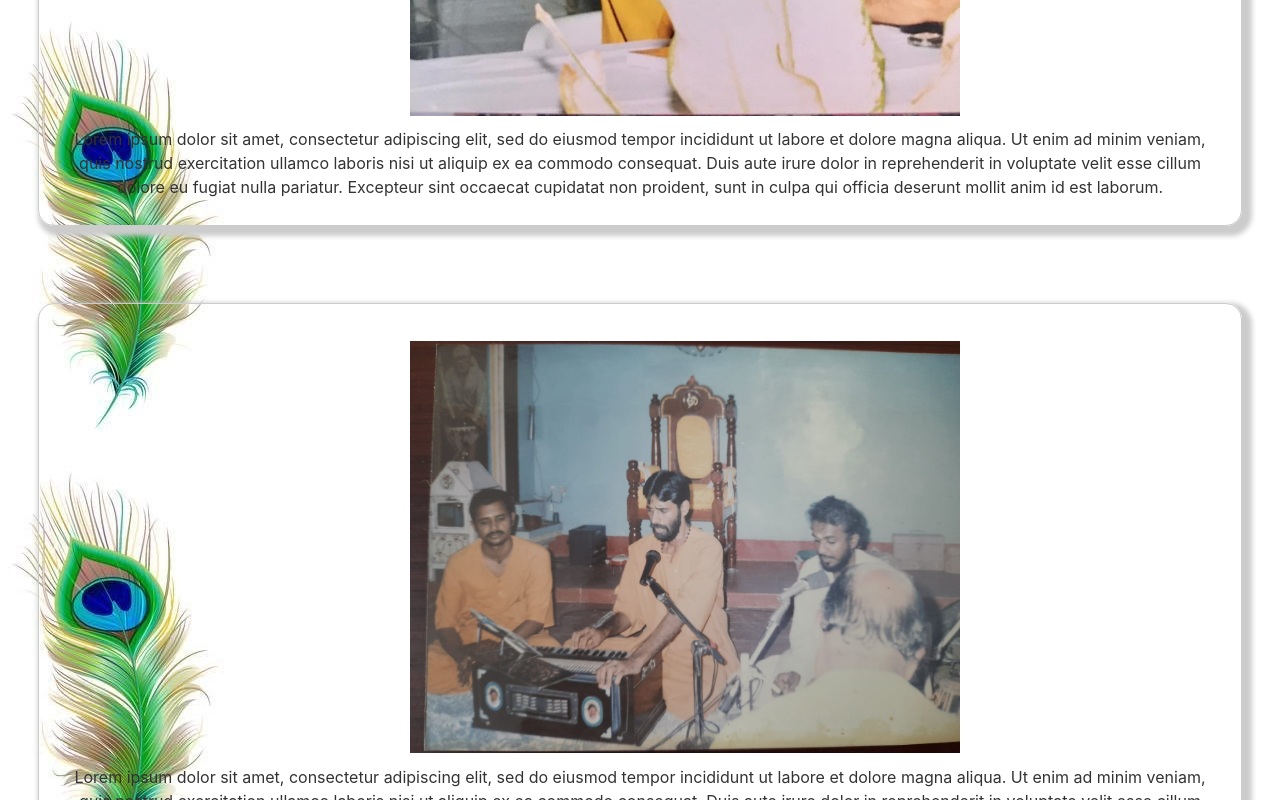
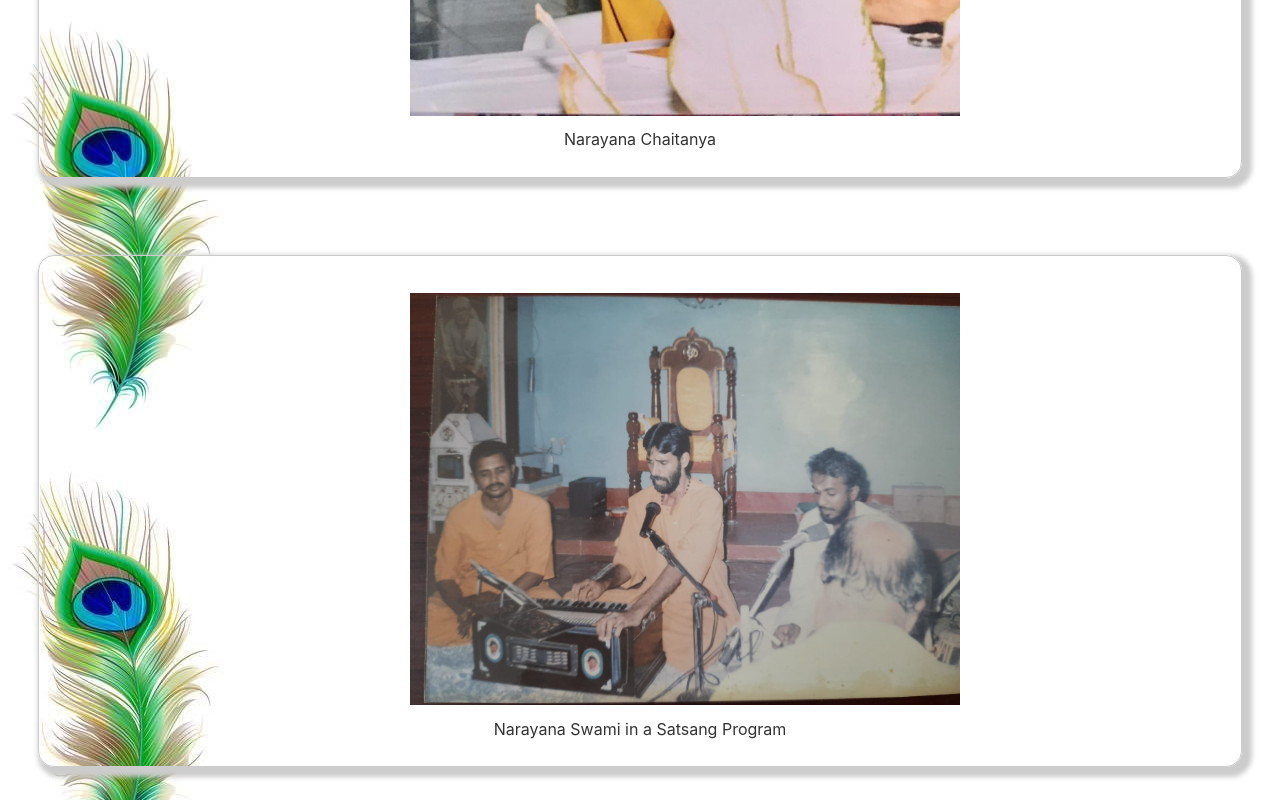
Before and after one commit to nandiniravi/nchikappa-, a React (Create React App) app: page /gallery in a window 1280 px wide. Shown: the part 1800-2600 px from the top of the page. Built offline with nearby package versions, Linux system fonts and the light colour scheme.

Commit message:
Fig caption updated

```diff
--- a/src/App.js
+++ b/src/App.js
@@ -41,6 +41,9 @@ const App = () => {
           <Route exact path='/religion'>
             <MainPageOptions page='religion'></MainPageOptions>
           </Route>
+          <Route exact path='/ebook'>
+            <MainPageOptions page='ebook'></MainPageOptions>
+          </Route>
           <Route exact path='/gallery'>
             <NavBarInSubPage page='aboutHim'></NavBarInSubPage>
             <Gallery></Gallery>
--- a/src/components/Card/Card.jsx
+++ b/src/components/Card/Card.jsx
@@ -2,7 +2,7 @@ import './Card.scss';
 import {Link} from 'react-router-dom';
 
 const Card = (props) => {
-    if(props.title === 'Introduction' || props.title === 'Impression' || props.title === 'e-Book (in English)' || props.title === 'e-Book (in Kannada, Tamil)'){
+    if(props.title === 'Introduction' || props.title === 'Impression' || props.title === 'e-book in English' || props.title === 'e-book in Kannada, Tamil' ){
         return(
             <a href={props.link} target="_blank" rel="noreferrer">
                 <div className='card'>
--- a/src/components/Gallery/Gallery.jsx
+++ b/src/components/Gallery/Gallery.jsx
@@ -16,31 +16,32 @@ import sitting14 from '../../assets/images/gallery/14_sitting.JPG';
 const data = [
     { id: 1,
     imgPath : childhood1,
-    text: 'Narayana in his teens.'},
+    text: 'Narayana in his Teens'},
     { id: 2,
         imgPath : youth2,
-    text: 'Lorem ipsum dolor sit amet, consectetur adipiscing elit, sed do eiusmod tempor incididunt ut labore et dolore magna aliqua. Ut enim ad minim veniam, quis nostrud exercitation ullamco laboris nisi ut aliquip ex ea commodo consequat. Duis aute irure dolor in reprehenderit in voluptate velit esse cillum dolore eu fugiat nulla pariatur. Excepteur sint occaecat cupidatat non proident, sunt in culpa qui officia deserunt mollit anim id est laborum.'},
+    text: 'Narayana Chaitanya'},
     { id: 3,
         imgPath : youth3,
-    text: 'Lorem ipsum dolor sit amet, consectetur adipiscing elit, sed do eiusmod tempor incididunt ut labore et dolore magna aliqua. Ut enim ad minim veniam, quis nostrud exercitation ullamco laboris nisi ut aliquip ex ea commodo consequat. Duis aute irure dolor in reprehenderit in voluptate velit esse cillum dolore eu fugiat nulla pariatur. Excepteur sint occaecat cupidatat non proident, sunt in culpa qui officia deserunt mollit anim id est laborum.'},
+    text: 'Narayana Swami in a Satsang Program'},
     { id: 4,imgPath : youth4,
-    text: 'Lorem ipsum dolor sit amet, consectetur adipiscing elit, sed do eiusmod tempor incididunt ut labore et dolore magna aliqua. Ut enim ad minim veniam, quis nostrud exercitation ullamco laboris nisi ut aliquip ex ea commodo consequat. Duis aute irure dolor in reprehenderit in voluptate velit esse cillum dolore eu fugiat nulla pariatur. Excepteur sint occaecat cupidatat non proident, sunt in culpa qui officia deserunt mollit anim id est laborum.'},
+    text: 'Narayana Swami in a Satsang Program'},
+    { id: 12,imgPath : bench12,
+        text: 'Narayana at Vivekananda Yoga Shiksha Shibir, Kanyakumari in 2013'},
     { id: 5,imgPath : marriage5,
-        text: 'Lorem ipsum dolor sit amet, consectetur adipiscing elit, sed do eiusmod tempor incididunt ut labore et dolore magna aliqua. Ut enim ad minim veniam, quis nostrud exercitation ullamco laboris nisi ut aliquip ex ea commodo consequat. Duis aute irure dolor in reprehenderit in voluptate velit esse cillum dolore eu fugiat nulla pariatur. Excepteur sint occaecat cupidatat non proident, sunt in culpa qui officia deserunt mollit anim id est laborum.'},
+    text: 'Narayana entering Grihastashrama'},
+    { id: 11,imgPath : shop11,
+        text: 'Narayana at Desert Safari in 2015'},
+    { id: 10,imgPath : park10,
+        text: 'Narayana in Dubai Creek Park in 2017'},
     { id: 8,imgPath : withnama8,
-    text: 'Lorem ipsum dolor sit amet, consectetur adipiscing elit, sed do eiusmod tempor incididunt ut labore et dolore magna aliqua. Ut enim ad minim veniam, quis nostrud exercitation ullamco laboris nisi ut aliquip ex ea commodo consequat. Duis aute irure dolor in reprehenderit in voluptate velit esse cillum dolore eu fugiat nulla pariatur. Excepteur sint occaecat cupidatat non proident, sunt in culpa qui officia deserunt mollit anim id est laborum.'},
+    text: 'Narayana at Tirukoilur Sri Raghottama Theerta Mutt in 2018'},
+    { id: 14,imgPath : sitting14,
+        text: 'On 1st January 2019 @ Dubai'},
+    { id: 13,imgPath : ganpati13,
+    text: 'Ganesh Visarjana in September 2020'},
     { id: 9,imgPath : mutt9,
-    text: 'Lorem ipsum dolor sit amet, consectetur adipiscing elit, sed do eiusmod tempor incididunt ut labore et dolore magna aliqua. Ut enim ad minim veniam, quis nostrud exercitation ullamco laboris nisi ut aliquip ex ea commodo consequat. Duis aute irure dolor in reprehenderit in voluptate velit esse cillum dolore eu fugiat nulla pariatur. Excepteur sint occaecat cupidatat non proident, sunt in culpa qui officia deserunt mollit anim id est laborum.'},
-    { id: 10,imgPath : park10,
-    text: 'Lorem ipsum dolor sit amet, consectetur adipiscing elit, sed do eiusmod tempor incididunt ut labore et dolore magna aliqua. Ut enim ad minim veniam, quis nostrud exercitation ullamco laboris nisi ut aliquip ex ea commodo consequat. Duis aute irure dolor in reprehenderit in voluptate velit esse cillum dolore eu fugiat nulla pariatur. Excepteur sint occaecat cupidatat non proident, sunt in culpa qui officia deserunt mollit anim id est laborum.'},
-    { id: 11,imgPath : shop11,
-    text: 'Lorem ipsum dolor sit amet, consectetur adipiscing elit, sed do eiusmod tempor incididunt ut labore et dolore magna aliqua. Ut enim ad minim veniam, quis nostrud exercitation ullamco laboris nisi ut aliquip ex ea commodo consequat. Duis aute irure dolor in reprehenderit in voluptate velit esse cillum dolore eu fugiat nulla pariatur. Excepteur sint occaecat cupidatat non proident, sunt in culpa qui officia deserunt mollit anim id est laborum.'},
-    { id: 12,imgPath : bench12,
-    text: 'Lorem ipsum dolor sit amet, consectetur adipiscing elit, sed do eiusmod tempor incididunt ut labore et dolore magna aliqua. Ut enim ad minim veniam, quis nostrud exercitation ullamco laboris nisi ut aliquip ex ea commodo consequat. Duis aute irure dolor in reprehenderit in voluptate velit esse cillum dolore eu fugiat nulla pariatur. Excepteur sint occaecat cupidatat non proident, sunt in culpa qui officia deserunt mollit anim id est laborum.'},
-    { id: 13,imgPath : ganpati13,
-    text: 'Lorem ipsum dolor sit amet, consectetur adipiscing elit, sed do eiusmod tempor incididunt ut labore et dolore magna aliqua. Ut enim ad minim veniam, quis nostrud exercitation ullamco laboris nisi ut aliquip ex ea commodo consequat. Duis aute irure dolor in reprehenderit in voluptate velit esse cillum dolore eu fugiat nulla pariatur. Excepteur sint occaecat cupidatat non proident, sunt in culpa qui officia deserunt mollit anim id est laborum.'},
-    { id: 14,imgPath : sitting14,
-        text: 'Lorem ipsum dolor sit amet, consectetur adipiscing elit, sed do eiusmod tempor incididunt ut labore et dolore magna aliqua. Ut enim ad minim veniam, quis nostrud exercitation ullamco laboris nisi ut aliquip ex ea commodo consequat. Duis aute irure dolor in reprehenderit in voluptate velit esse cillum dolore eu fugiat nulla pariatur. Excepteur sint occaecat cupidatat non proident, sunt in culpa qui officia deserunt mollit anim id est laborum.'},
+        text: 'Narayana in October, 2020'},
+
 ];
 
 const Gallery = () => {
--- a/src/components/Header/Header.jsx
+++ b/src/components/Header/Header.jsx
@@ -33,8 +33,8 @@ const Header = () => {
                 <NavLink exact activeClassName='selected' to='/'>Home</NavLink>
                 <NavLink exact activeClassName='selected' to='/about-him'>About Narayana</NavLink>
                 <NavLink exact activeClassName='selected' to='/religion'>Devotional</NavLink>
-                <a href="https://narayanamantra.s3.ap-south-1.amazonaws.com/ebook/01_Naryan-English.pdf" target="_blank" rel="noreferrer">e-Book</a>
-                {/* <NavLink exact activeClassName='selected' to='/gallery'>Gallery</NavLink> */}
+                {/* <a href="https://narayanamantra.s3.ap-south-1.amazonaws.com/ebook/01_Naryan-English.pdf" target="_blank" rel="noreferrer">e-Book</a> */}
+                <NavLink exact activeClassName='selected' to='/ebook'>e-Book</NavLink>
             </div>
         </div>
     );
--- a/src/components/NavOptions/NavOptions.jsx
+++ b/src/components/NavOptions/NavOptions.jsx
@@ -12,13 +12,10 @@ const NavOptions = () => {
             link: '/religion'
         },
         {
-            title: 'e-Book (in English)',
-            link: 'https://narayanamantra.s3.ap-south-1.amazonaws.com/ebook/01_Naryan-English.pdf'
+            title: 'e-Book',
+            link: '/ebook'
         },
-        {
-            title: 'e-Book (in Kannada, Tamil)',
-            link: 'https://narayanamantra.s3.ap-south-1.amazonaws.com/ebook/02_Narayan-KannadaTamil.pdf'
-        },
+
     ];
     return (
         <div className='nav-options'>
--- a/src/components/constants.js
+++ b/src/components/constants.js
@@ -59,6 +59,20 @@ const data = {
                 {
                     title: 'Bhajan',
                     link: '/bhajan'
+                },
+            ]
+        },
+        ebook : {
+            intro:
+            "This book distills the experiences shared by a few of Narayana's well-wishers and admirers, with a simple attempt to put-forth the core dharmic way of life practiced by him to lead a purposeful life. The beauty being, no self-proclamation. A Bhagavadarpita Life - Built on the Art of Giving.",
+            pageOptions: [
+                {
+                    title: 'e-book in English',
+                    link: 'https://narayanamantra.s3.ap-south-1.amazonaws.com/ebook/01_Naryan-English.pdf'
+                },
+                {
+                    title: 'e-book in Kannada, Tamil',
+                    link: 'https://narayanamantra.s3.ap-south-1.amazonaws.com/ebook/02_Narayan-KannadaTamil.pdf'
                 },
             ]
         }
```
Also changed, not shown: src/components/MainPageOptions/MainPageOptions.jsx (+5 -5 lines).
